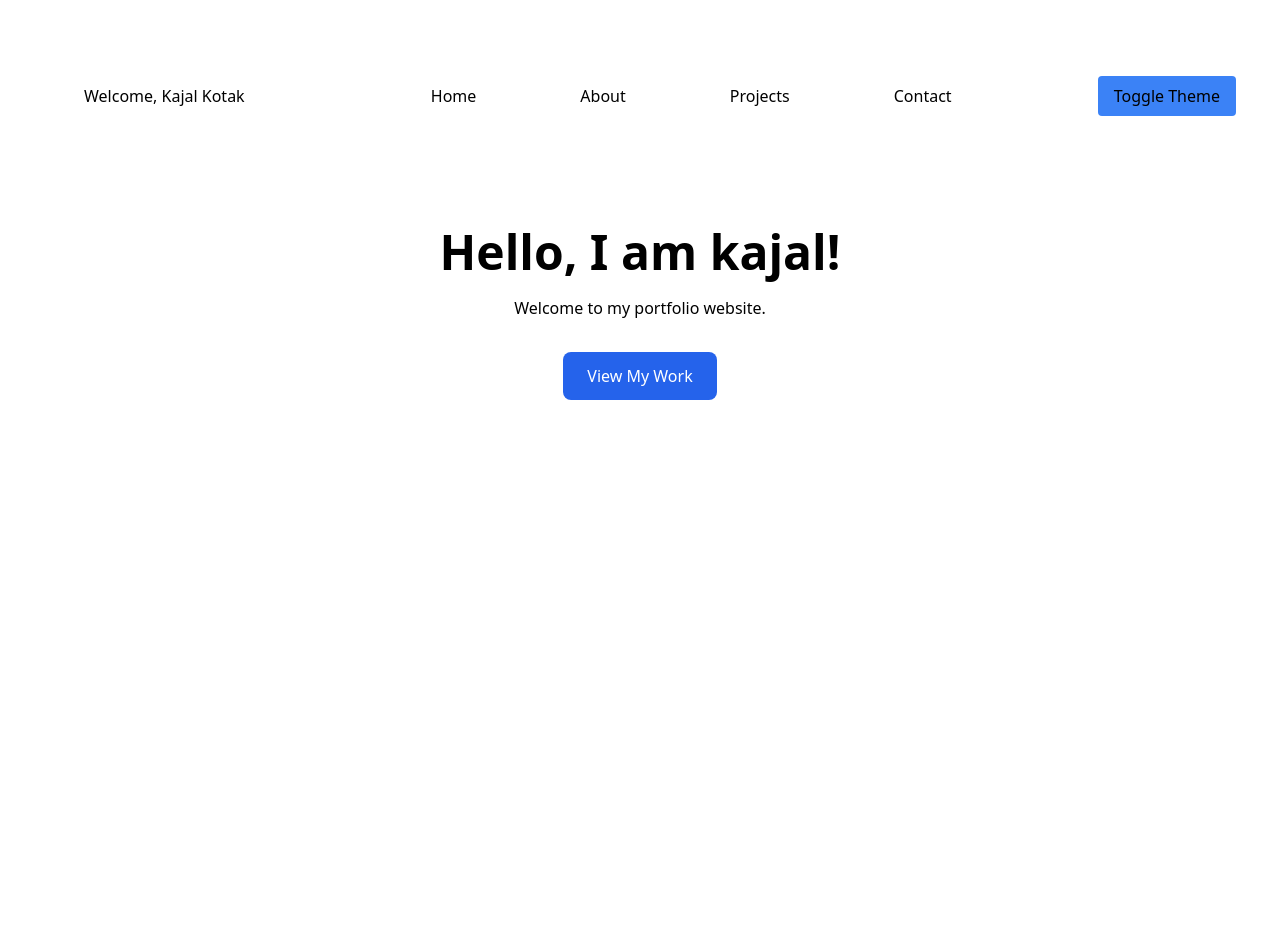
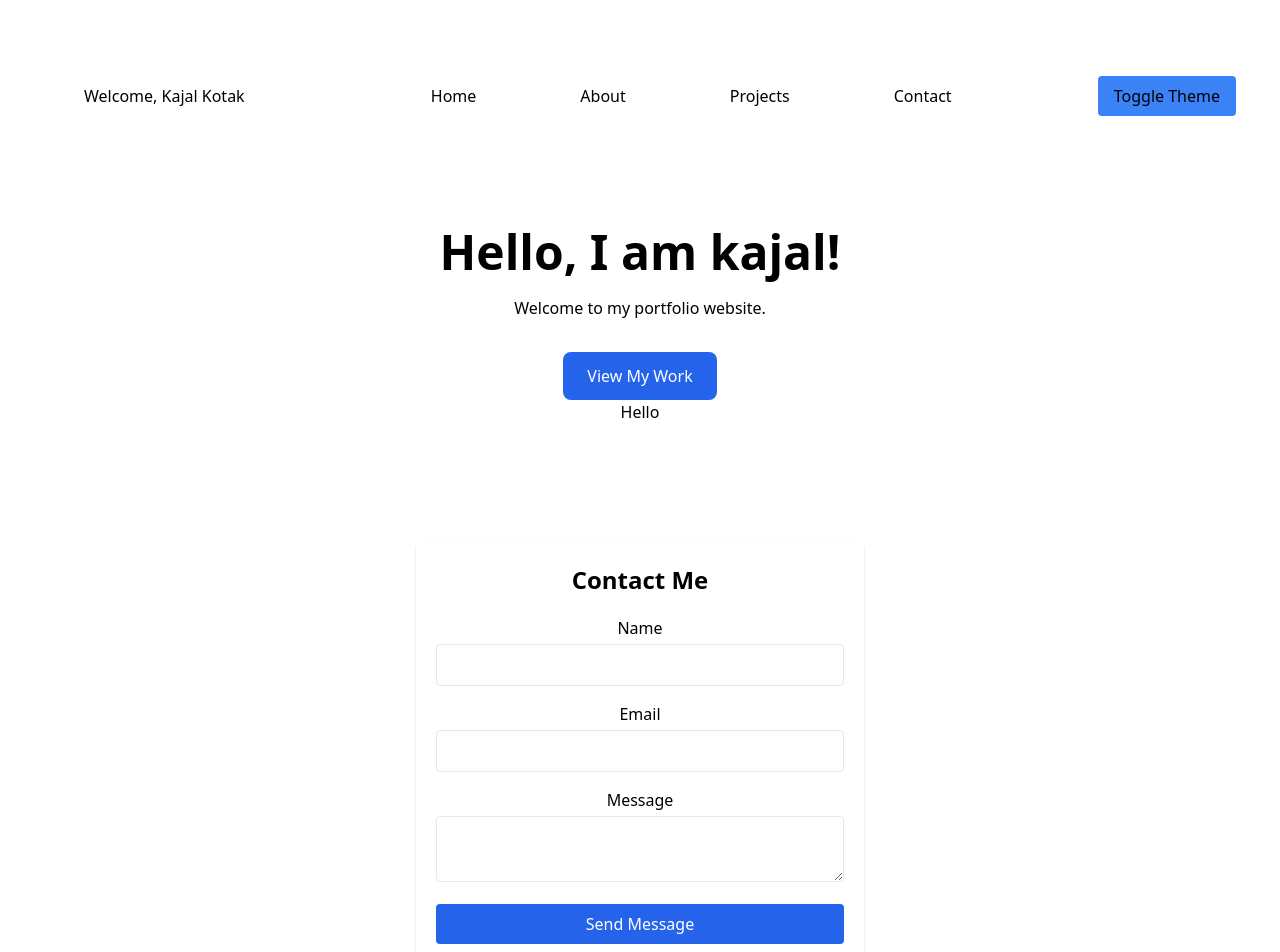
Before and after one commit to kajalkotak/portfolio-website-new, a React (Create React App) app: page / in a window 1280 px wide. Shown: the top 952 px of the page. Before the commit the page ends 800 px from the top, so only its background shows below. Built offline with nearby package versions, Linux system fonts and the light colour scheme.

Commit message:
Add Contact Form with validation

```diff
--- a/src/App.js
+++ b/src/App.js
@@ -37,7 +37,7 @@ function App() {
       <Navbar theme={theme} />
 
       <Routes>
-        <Route path="/" element={<Hero theme={theme} name="kajal" />} />
+        <Route path="/" element={<Hero theme={theme} name="kajal" />}  />
         <Route
           path="/about"
           element={
--- a/src/Hero.js
+++ b/src/Hero.js
@@ -1,4 +1,6 @@
 //Hero.js
+
+import Contact2 from "./contact2";
 
 function Hero({ name, theme }) {
   return (
@@ -18,6 +20,8 @@ function Hero({ name, theme }) {
       >
         View My Work
       </button>
+      <h1>Hello</h1>
+      <Contact2 />
     </header>
   );
 }
--- /dev/null
+++ b/src/contact2.js
@@ -0,0 +1,105 @@
+//contact2.js
+
+import { useState } from "react";
+
+function Contact2() {
+  const [formData, setFormData] = useState({
+    name: "",
+    email: "",
+    message: "",
+  });
+  const [errors, setErrors] = useState({});
+
+  const handleChange = (e) => {
+    setFormData({
+      ...formData,
+      [e.target.name]: e.target.value,
+    });
+  };
+
+  const validate = () => {
+    const newErrors = {};
+    if (!formData.name.trim()) newErrors.name = "name is required";
+    if (!formData.email.trim()) newErrors.email = "email is required";
+    else if (!/\s+@\s+\.\s+/.test(formData.email))
+      newErrors.email = "email is invalid";
+    if (formData.message.trim()) newErrors.message = "message is required";
+    return newErrors;
+  };
+
+  const handleSubmit = (e) => {
+    e.preventDefault();
+    const validationErrors = validate;
+    setErrors(validationErrors);
+
+    if (Object.keys(validationErrors).length === 0) {
+      console.log("form submitted", formData);
+      alert("form submitted successfully");
+      setFormData({ name: "", email: "", message: "" });
+    }
+  };
+
+  return (
+    <section className="bg-white w-full py-20 px-5">
+      <div className="max-w-md mx-auto my-10 p-5 bg-white rounded shadow">
+        <h2 className="text-2xl font-bold mb-5 text-center">Contact Me</h2>
+
+        <form onSubmit={handleSubmit} className="space-y-4">
+          {/* Name */}
+          <div>
+            <label className="block mb-1">Name</label>
+            <input
+              type="text"
+              name="name"
+              value={formData.name}
+              onChange={handleChange}
+              className="w-full border p-2 rounded"
+            />
+            {errors.name && (
+              <p className="text-red-500 text-sm">{errors.name}</p>
+            )}
+          </div>
+
+          {/* Email */}
+          <div>
+            <label className="block mb-1">Email</label>
+            <input
+              type="email"
+              name="email"
+              value={formData.email}
+              onChange={handleChange}
+              className="w-full border p-2 rounded"
+            />
+            {errors.email && (
+              <p className="text-red-500 text-sm">{errors.email}</p>
+            )}
+          </div>
+
+          {/* Message */}
+          <div>
+            <label className="block mb-1">Message</label>
+            <textarea
+              name="message"
+              value={formData.message}
+              onChange={handleChange}
+              className="w-full border p-2 rounded"
+            />
+            {errors.message && (
+              <p className="text-red-500 text-sm">{errors.message}</p>
+            )}
+          </div>
+
+          {/* Submit Button */}
+          <button
+            type="submit"
+            className="w-full bg-blue-600 text-white p-2 rounded hover:bg-blue-700"
+          >
+            Send Message
+          </button>
+        </form>
+      </div>
+    </section>
+  );
+}
+
+export default Contact2;
```
